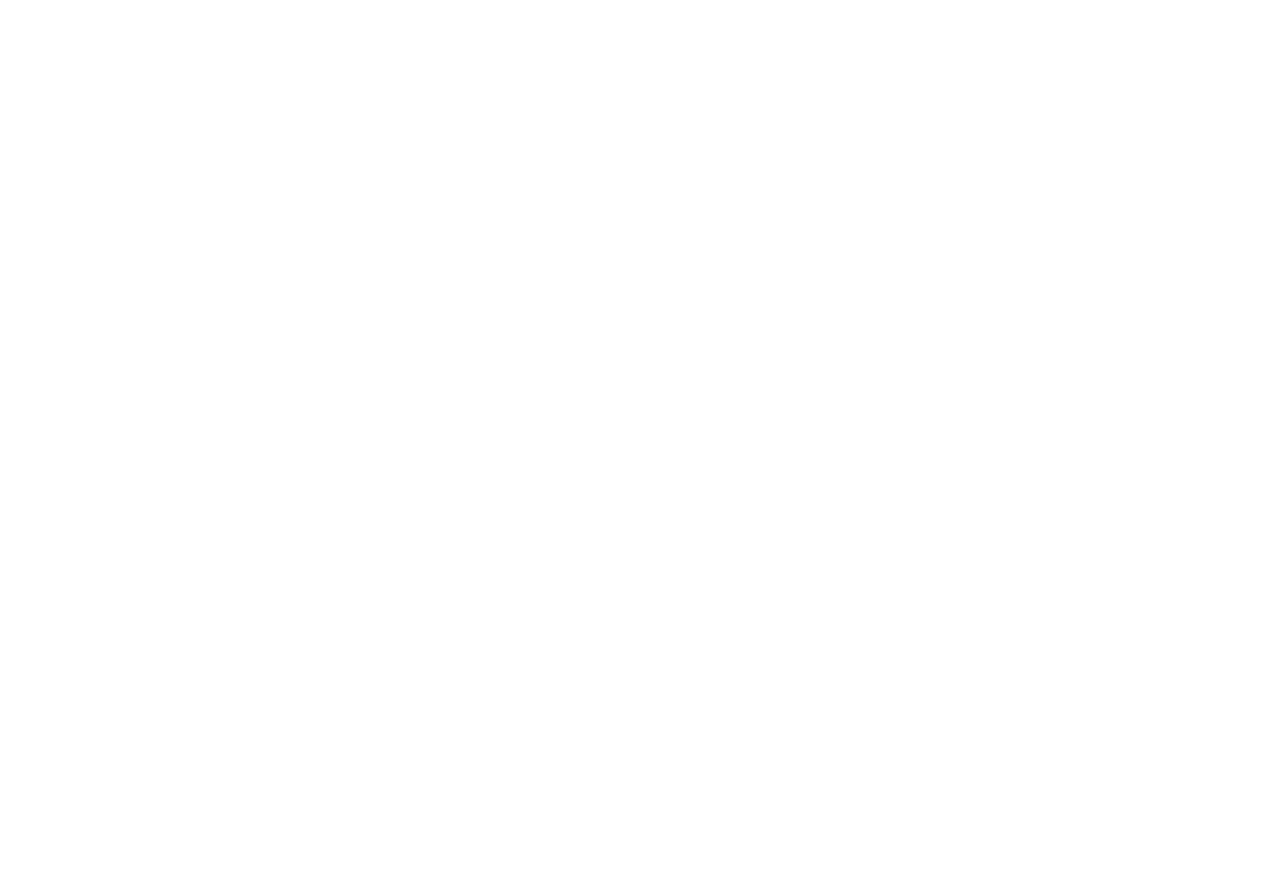
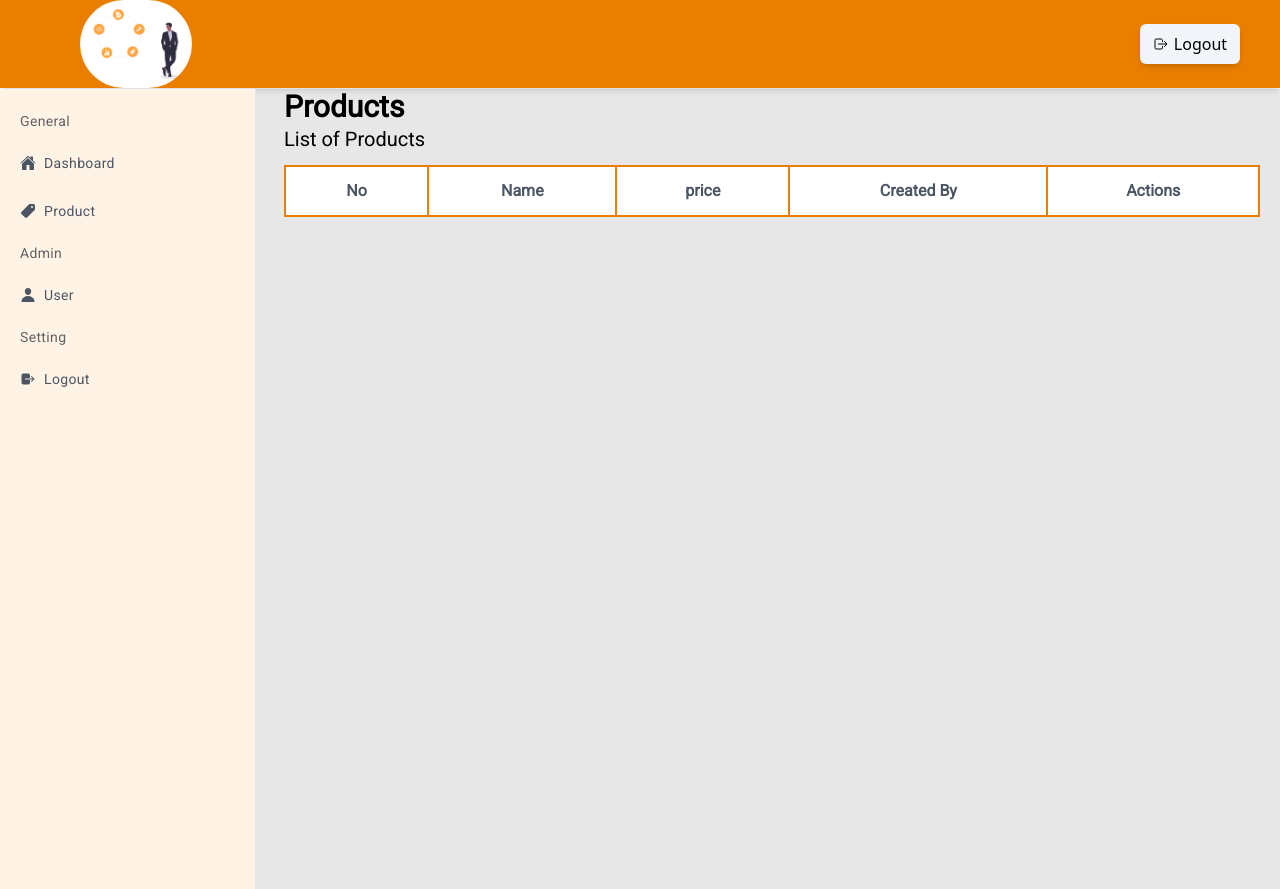
Before and after one commit to Qmun14/be-admin-ui, a React (Create React App) app: page /products in a window 1280 px wide. Before the commit this address had no page. Before the commit the page ends 800 px from the top, so only its background shows below. Built offline with nearby package versions, Linux system fonts and the light colour scheme.

Commit message:
Membuat pages Products, User, dan memnyiapkan komponen nya Productlist, UserList, untuk dirender di pages tsbt

```diff
--- a/src/App.js
+++ b/src/App.js
@@ -1,7 +1,8 @@
 import { BrowserRouter, Routes, Route } from "react-router-dom";
 import Login from "./components/Login";
 import Dashboard from "./pages/Dashboard";
-
+import Products from "./pages/Products";
+import Users from "./pages/Users";
 
 function App() {
   return (
@@ -10,6 +11,8 @@
         <Routes>
           <Route path="/dashboard" element={<Dashboard />} />
           <Route path="/login" element={<Login />} />
+          <Route path="/users" element={<Users />} />
+          <Route path="/products" element={<Products />} />
         </Routes>
       </BrowserRouter>
     </div>
--- /dev/null
+++ b/src/components/ProductList.jsx
@@ -0,0 +1,34 @@
+import React from 'react'
+
+const ProductList = () => {
+    return (
+        <div>
+            <div className=' mx-5'>
+                <h1 className='font-bold text-3xl'>Products</h1>
+                <h2 className='text-xl mb-3'>List of Products</h2>
+                <table className="table-auto w-full mx-auto border-slate-800 border-collapse">
+                    <thead>
+                        <tr className="bg-CDS_N-3 text-gray-600 text-base leading-normal">
+                            <th className='py-3 px-6 text-center border-[2px] border-CDS_1 bg-white'>No</th>
+                            <th className='py-3 px-6 text-center border-[2px] border-CDS_1 bg-white'>Name</th>
+                            <th className='py-3 px-6 text-center border-[2px] border-CDS_1 bg-white'>price</th>
+                            <th className='py-3 px-6 text-center border-[2px] border-CDS_1 bg-white'>Created By</th>
+                            <th className='py-3 px-6 text-center border-[2px] border-CDS_1 bg-white'>Actions</th>
+                        </tr>
+                    </thead>
+                    <tbody>
+                        <tr>
+                            <td></td>
+                            <td></td>
+                            <td></td>
+                            <td></td>
+                            <td></td>
+                        </tr>
+                    </tbody>
+                </table>
+            </div>
+        </div>
+    )
+}
+
+export default ProductList;
--- a/src/components/SideBar.jsx
+++ b/src/components/SideBar.jsx
@@ -16,7 +16,7 @@
                         </div>
                     </li>
                     <li>
-                        <NavLink href="#" className="relative flex flex-row items-center h-11 focus:outline-none hover:bg-gray-50 text-gray-600 hover:text-gray-800 border-l-4 border-transparent hover:border-indigo-500 pr-6">
+                        <NavLink to={'/dashboard'} className="relative flex flex-row items-center h-11 focus:outline-none hover:bg-gray-50 text-gray-600 hover:text-gray-800 border-l-4 border-transparent hover:border-indigo-500 pr-6">
                             <span className="inline-flex justify-center items-center ml-4">
                                 <IoHome />
                             </span>
@@ -24,7 +24,7 @@
                         </NavLink>
                     </li>
                     <li>
-                        <NavLink href="#" className="relative flex flex-row items-center h-11 focus:outline-none hover:bg-gray-50 text-gray-600 hover:text-gray-800 border-l-4 border-transparent hover:border-indigo-500 pr-6">
+                        <NavLink to={'/products'} className="relative flex flex-row items-center h-11 focus:outline-none hover:bg-gray-50 text-gray-600 hover:text-gray-800 border-l-4 border-transparent hover:border-indigo-500 pr-6">
                             <span className="inline-flex justify-center items-center ml-4">
                                 <IoPricetag />
                             </span>
@@ -38,7 +38,7 @@
                         </div>
                     </li>
                     <li>
-                        <NavLink href="#" className="relative flex flex-row items-center h-11 focus:outline-none hover:bg-gray-50 text-gray-600 hover:text-gray-800 border-l-4 border-transparent hover:border-indigo-500 pr-6">
+                        <NavLink to={'/users'} className="relative flex flex-row items-center h-11 focus:outline-none hover:bg-gray-50 text-gray-600 hover:text-gray-800 border-l-4 border-transparent hover:border-indigo-500 pr-6">
                             <span className="inline-flex justify-center items-center ml-4">
                                 <IoPerson />
                             </span>
--- /dev/null
+++ b/src/components/UserList.jsx
@@ -0,0 +1,32 @@
+import React from 'react'
+
+const UserList = () => {
+    return (
+        <div className=' mx-5'>
+            <h1 className='font-bold text-3xl'>Users</h1>
+            <h2 className='text-xl mb-3'>List of Users</h2>
+            <table className="table-auto w-full mx-auto border-slate-800 border-collapse">
+                <thead>
+                    <tr className="bg-CDS_N-3 text-gray-600 text-base leading-normal">
+                        <th className='py-3 px-6 text-center border-[2px] border-CDS_1 bg-white'>No</th>
+                        <th className='py-3 px-6 text-center border-[2px] border-CDS_1 bg-white'>Name</th>
+                        <th className='py-3 px-6 text-center border-[2px] border-CDS_1 bg-white'>Email</th>
+                        <th className='py-3 px-6 text-center border-[2px] border-CDS_1 bg-white'>Role</th>
+                        <th className='py-3 px-6 text-center border-[2px] border-CDS_1 bg-white'>Actions</th>
+                    </tr>
+                </thead>
+                <tbody>
+                    <tr>
+                        <td></td>
+                        <td></td>
+                        <td></td>
+                        <td></td>
+                        <td></td>
+                    </tr>
+                </tbody>
+            </table>
+        </div>
+    )
+}
+
+export default UserList;
--- /dev/null
+++ b/src/pages/Products.jsx
@@ -0,0 +1,14 @@
+import React from 'react';
+import ProductList from '../components/ProductList';
+import Layout from './Layout';
+
+
+const Products = () => {
+    return (
+        <Layout>
+            <ProductList />
+        </Layout>
+    )
+}
+
+export default Products;
--- /dev/null
+++ b/src/pages/Users.jsx
@@ -0,0 +1,13 @@
+import React from 'react'
+import UserList from '../components/UserList';
+import Layout from './Layout';
+
+const Users = () => {
+    return (
+        <Layout>
+            <UserList />
+        </Layout>
+    )
+}
+
+export default Users;
```
